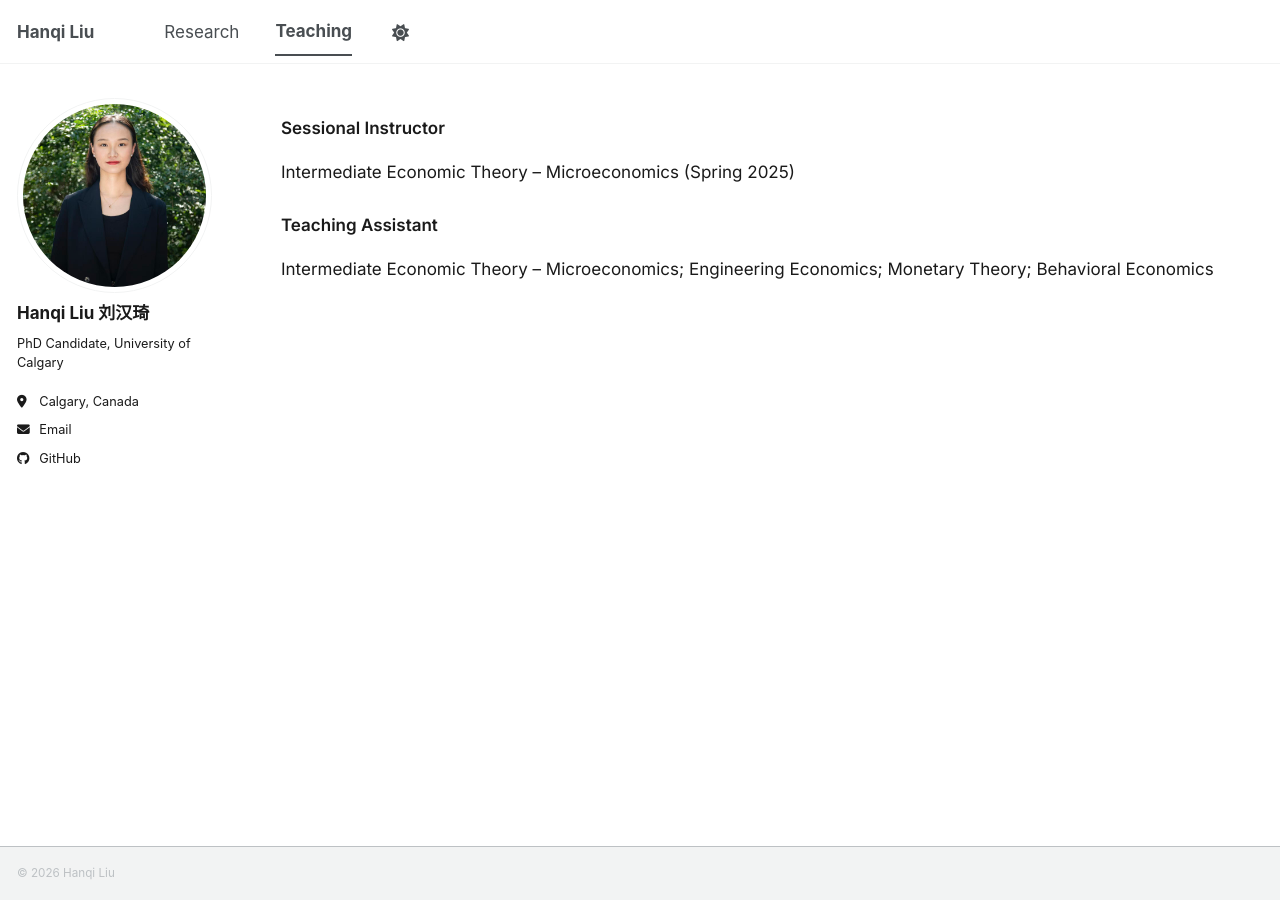
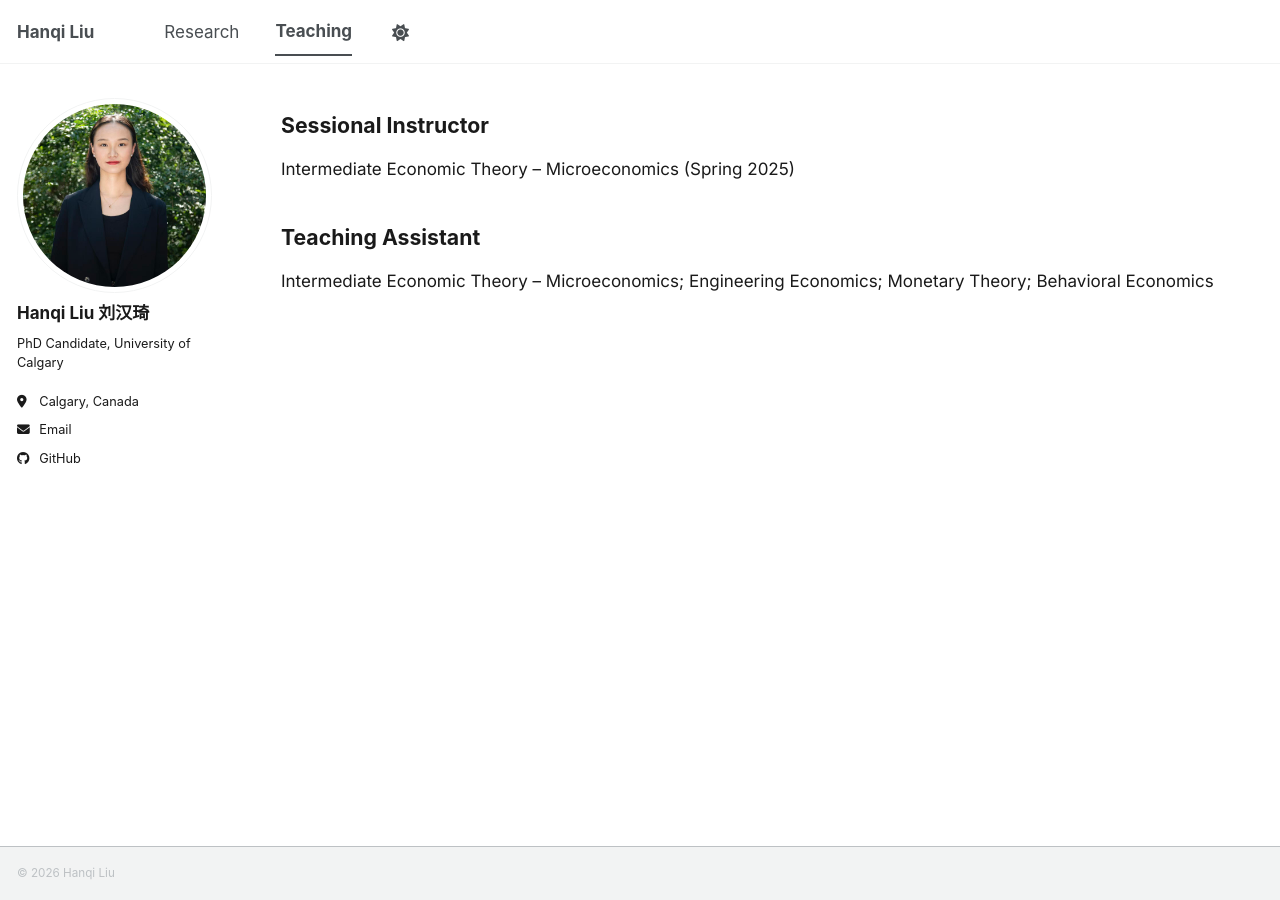
Before and after one commit to hanqi-liu-econ/hanqi-liu-econ.github.io, a Jekyll site: the page built from _pages/teaching.md, in a window 1280 px wide. Built offline with Jekyll 4.4.1, drawn with Linux system fonts in a browser that asks for light colours; a script bundle is joined from its source files by our own code; library files that are not in the unit come from our copies.

Commit message:
Update teaching.md

```diff
--- a/_pages/teaching.md
+++ b/_pages/teaching.md
@@ -5,10 +5,10 @@ permalink: /teaching/
 author_profile: true
 ---
 
-<p style="font-weight: 600; margin-bottom: 0.2em;">Sessional Instructor</p>
+## Sessional Instructor
 
 Intermediate Economic Theory – Microeconomics (Spring 2025)
 
-<p style="font-weight: 600; margin-top: 1.5em; margin-bottom: 0.2em;">Teaching Assistant</p>
+## Teaching Assistant
 
 Intermediate Economic Theory – Microeconomics; Engineering Economics; Monetary Theory; Behavioral Economics
```
